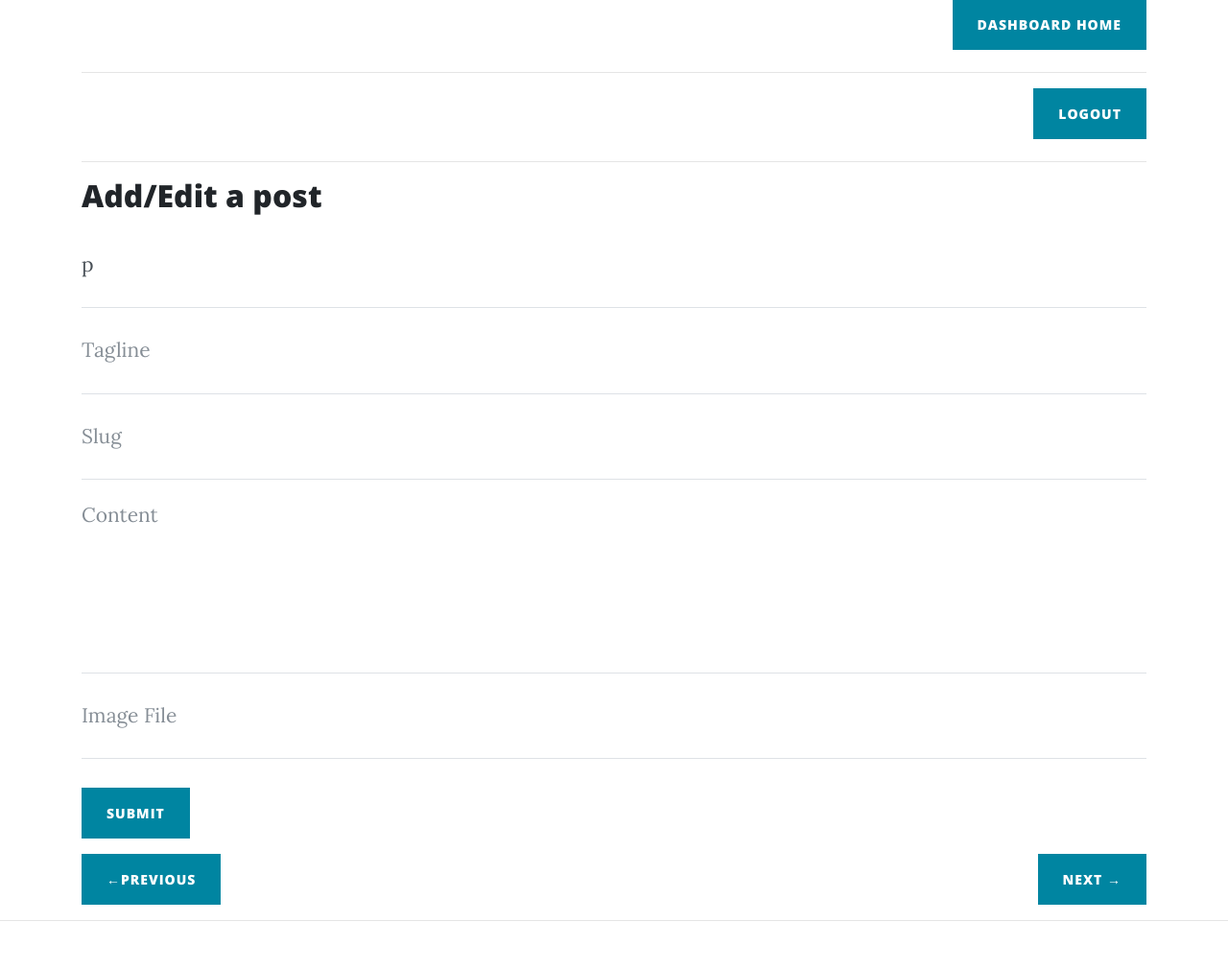
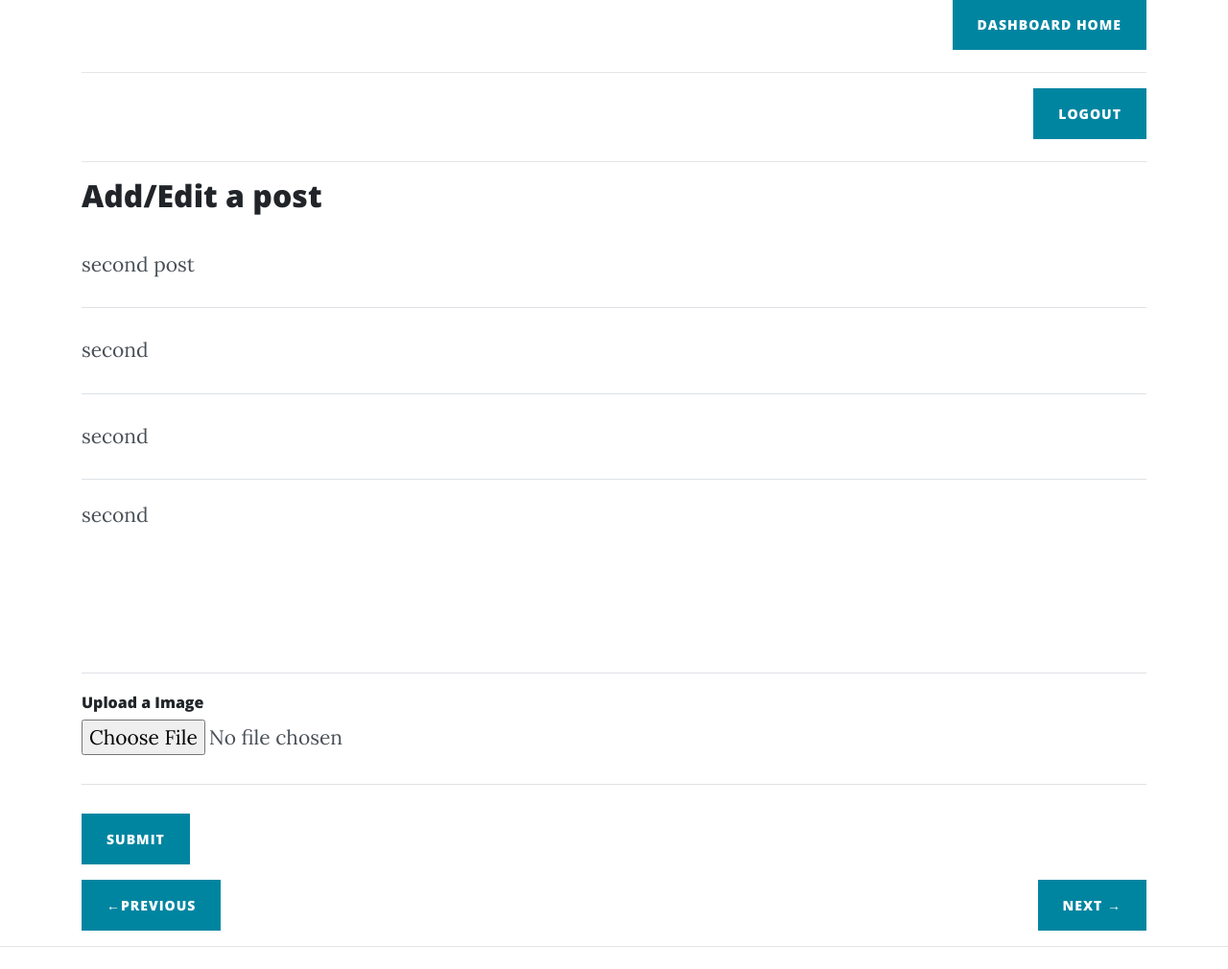
Before and after one commit to udsprasad/blogger, a Flask app: page /posts/edit/2 in a window 1280 px wide. Shown: the part 665-1675 px from the top of the page at 96% size. Run offline with Flask 2, Linux system fonts and the light colour scheme; data comes from the database, SQL or seed files in the repository; some libraries are stand-ins or nearby versions.

Commit message:
added uploaded part

```diff
--- a/project/__init__.py
+++ b/project/__init__.py
@@ -17,7 +17,7 @@
 
 app = Flask(__name__)
 
-app.config['UPLOAD_FOLDER'] = params['file_uploader']
+app.config['UPLOAD_FOLDER'] = Basedir+'/project/static/uploads'
 app.config.update(
     MAIL_SERVER = 'smtp.gmail.com',
     MAIL_PORT = '465',
--- a/project/posts/models.py
+++ b/project/posts/models.py
@@ -8,8 +8,8 @@
     sno = db.Column(db.Integer, primary_key=True)
     title = db.Column(db.String(80),unique=True, nullable=False)
     slug = db.Column(db.String(25), nullable=False)
-    content = db.Column(db.String(120), nullable=False)
+    content = db.Column(db.String(400), nullable=False)
     tagline = db.Column(db.String(120), nullable=False)
     date = db.Column(db.String(12), nullable=True)
-    img_file = db.Column(db.String(12), nullable=True)
+    img_name = db.Column(db.String(20), nullable=True)
     owner_id=db.Column(db.Integer,db.ForeignKey('user.id'))
--- a/project/posts/templates/posts/add.html
+++ b/project/posts/templates/posts/add.html
@@ -39,7 +39,7 @@
   </div>
   {%  endif %}
   {% endfor %}
-          <form name="sentMessage" id="contactForm" action="/posts/add_post/{{user_id}}" , method="POST" novalidate>
+          <form name="sentMessage" id="contactForm" action="/posts/add_post/{{user_id}}" , method="POST", enctype="multipart/form-data" novalidate>
           <div class="control-group">
             <div class="form-group floating-label-form-group controls">
               <label>Title</label>
@@ -70,7 +70,8 @@
           <div class="control-group">
             <div class="form-group floating-label-form-group controls">
               <label>Image File</label>
-              <input class="form-control" placeholder="Image File" name="img_file" id="img_file" >
+              <h6>Upload a Image</h6>
+              <input type="file" class="form-control" placeholder="Image File" name="img_file" id="img_file" >
               <p class="help-block text-danger"></p>
             </div>
           </div>
--- a/project/posts/templates/posts/edit.html
+++ b/project/posts/templates/posts/edit.html
@@ -30,7 +30,7 @@
         <hr>
 
   <h2>Add/Edit a post</h2>
-          <form name="sentMessage" id="contactForm" action="/posts/edit/{{sno}}" , method="POST" novalidate>
+          <form name="sentMessage" id="contactForm" action="/posts/edit/{{sno}}" , method="POST", enctype="multipart/form-data" novalidate>
           <div class="control-group">
             <div class="form-group floating-label-form-group controls">
               <label>Title</label>
@@ -61,7 +61,8 @@
           <div class="control-group">
             <div class="form-group floating-label-form-group controls">
               <label>Image File</label>
-              <input class="form-control" placeholder="Image File" name="img_file" id="img_file" value="{{post.img_file}}">
+              <h6>Upload a Image</h6>
+              <input type='file'class="form-control" placeholder="Image File" name="img_file" id="img_file" value="{{post.img_file}}">
               <p class="help-block text-danger"></p>
             </div>
           </div>
--- a/project/posts/templates/posts/post.html
+++ b/project/posts/templates/posts/post.html
@@ -2,7 +2,7 @@
 {% block body %}
 
   <!-- Page Header -->
-  {% set fname = 'img/' + post.img_file %} <!-- Jinja template way of defining the variable -->
+  {% set fname = 'uploads/' + post.img_name %}
   <header class="masthead" style="background-image: url(' {{ url_for('static', filename=fname)}} ')">
     <div class="overlay"></div>
     <div class="container">
--- a/project/posts/views.py
+++ b/project/posts/views.py
@@ -1,12 +1,20 @@
 # posts views
 
-from project import db,mail,app,params
+from project import db,mail,app,params,Basedir
 from flask import Blueprint,render_template,request,flash,session,redirect,url_for
 from project.posts.models import Posts
 from project.users.models import User
 from datetime import datetime
 import os
+import base64
+from werkzeug.utils import secure_filename
 from flask_login import login_required
+
+ALLOWED_EXTENSIONS = set([ 'png', 'jpg', 'jpeg', 'gif'])
+
+def allowed_file(filename):
+    return '.' in filename and \
+           filename.rsplit('.', 1)[1].lower() in ALLOWED_EXTENSIONS
 
 posts_blueprint=Blueprint('posts',__name__,template_folder='templates/posts')
 
@@ -24,9 +32,11 @@
             tline = request.form.get('tagline')
             slug = request.form.get('slug')
             content = request.form.get('content')
-            img_file = request.form.get('img_file')
+            image= request.files['img_file']
             owner_id=user_id
-            post = Posts(title=box_title, slug=slug, content=content, tagline=tline, img_file=img_file,date=datetime.now(),owner_id=owner_id)
+            if image and allowed_file(image.filename):
+               image.save(os.path.join(app.config['UPLOAD_FOLDER'],secure_filename(image.filename)))
+            post = Posts(title=box_title, slug=slug, content=content, tagline=tline,img_name=image.filename,date=datetime.now(),owner_id=owner_id)
             db.session.add(post)
             try:
                 db.session.commit()
@@ -46,10 +56,10 @@
       tline = request.form.get('tagline')
       slug = request.form.get('slug')
       content = request.form.get('content')
-      img_file = request.form.get('img_file')
+      image = request.files['img_file']
 
       if sno == '0':
-          post = Posts(title=box_title, slug=slug, content=content, tagline=tline, img_file=img_file,date=datetime.now(),owner_id=current_user.get_id())
+          post = Posts(title=box_title, slug=slug, content=content, tagline=tline, img_file=image.filename,date=datetime.now(),owner_id=current_user.get_id())
           db.session.add(post)
           db.session.commit()
       else:
@@ -58,8 +68,10 @@
           post.tagline = tline
           post.slug = slug
           post.content = content
-          post.img_file = img_file
+          post.img_name = image.filename
           post.date=datetime.now()
+          if image and allowed_file(image.filename):
+             image.save(os.path.join(app.config['UPLOAD_FOLDER'],secure_filename(image.filename)))
           try:
               db.session.commit()
           except:
@@ -72,9 +84,15 @@
 @posts_blueprint.route("/uploader", methods=["GET", "POST"])
 def uploader():
     if (request.method == 'POST'):
-        f = request.files['file1']
-        f.save(os.path.join(app.config['UPLOAD_FOLDER']))#, secure_filename(f.filename)))
-        return "Uploaded successfully"
+         if 'file1' not in request.files:
+             return 'No file part'
+         file = request.files['file1']
+         if file.filename == '':
+             flash('No selected file')
+             return 'No file selected'
+         if file and allowed_file(file.filename):
+            file.save(os.path.join(app.config['UPLOAD_FOLDER'],secure_filename(file.filename)))
+            return "Uploaded successfully"
 
 @posts_blueprint.route("/delete/<string:sno>", methods=["GET", "POST"])
 def delete(sno):
--- a/project/templates/dashboard.html
+++ b/project/templates/dashboard.html
@@ -27,13 +27,13 @@
       <hr> -->
 <!--      <a href="/logout"><button class="btn btn-primary float-right">Logout</button></a><br><br>-->
 <!--      <hr>-->
-      <h2>Upload a file</h2>
-          <form action="/uploader" method="post" enctype="multipart/form-data">
+      <!-- <h2>Upload a file</h2>
+          <form action="/posts/uploader" method="post" enctype="multipart/form-data">
 
             <input type="file" name="file1">
             <button type="submit" class="btn btn-primary float-right">Submit</button><br><br>
           </form>
-      <hr>
+      <hr> -->
 <!--  <div class="col-lg-15 col-md-15 mx-auto">-->
   <h2>Edit post</h2>
   <table class="table">
```
Also changed, not shown: migrations/versions/34a4c5a03bb4_added_relationship_between_user_and_.py (deleted, +0 -30 lines), migrations/versions/cf1bb258abaf_deleted_one_column_for_post.py (renamed from migrations/versions/4ae699b89968_create_folder.py, +19 -7 lines), migrations/versions/e3d14967288f_add_user_table_in_database.py (deleted, +0 -36 lines), data.sqlite, project/static/uploads/puppy.jpeg (added), project/static/uploads/sky.jpg (added).
